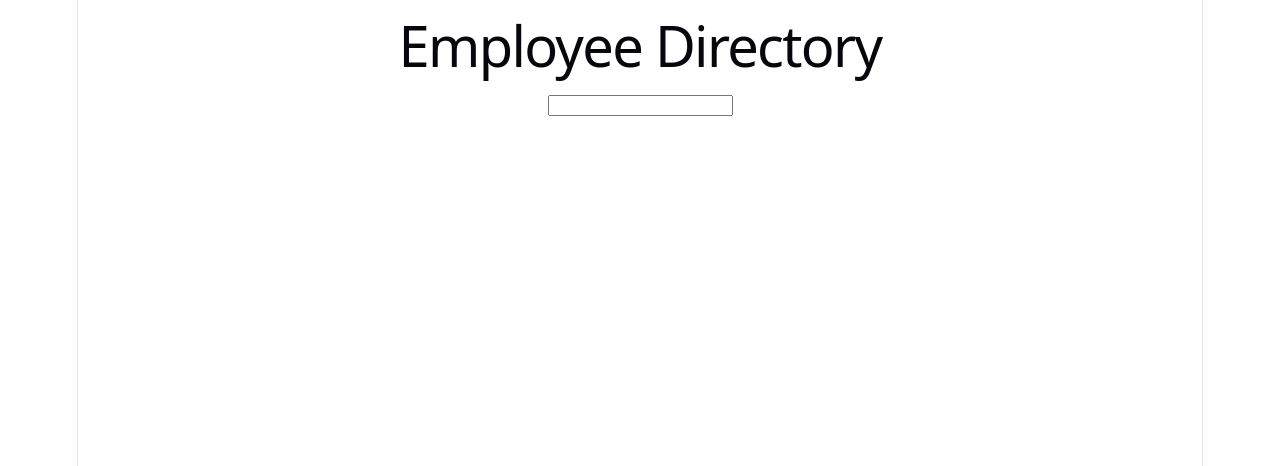
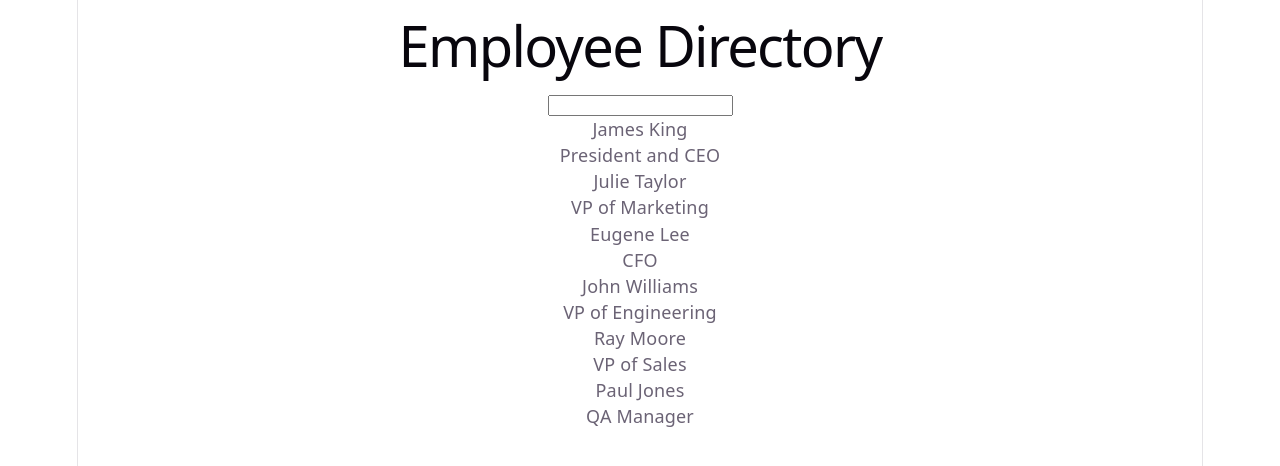
Before and after one commit to Mikal-E/320H.1.1-React-Page-Layout, a React (Vite) app: page / in a window 1280 px wide. Shown: the top 466 px of the page. Built offline with nearby package versions, Linux system fonts and the light colour scheme.

Commit message:
Created HomePage.jsx and updated App.jsxk to render it.

```diff
--- a/src/App.jsx
+++ b/src/App.jsx
@@ -1,5 +1,6 @@
 import './App.css'
 import Header from "./components/Header"
+import HomePage from './components/HomePage'
 import SearchBar from './components/SearchBar'
 
 function App() {
@@ -8,8 +9,7 @@ function App() {
 
     <div className="App">
 
-    <Header />
-    <SearchBar />
+    <HomePage />
 
     </div>
 
--- /dev/null
+++ b/src/components/HomePage.jsx
@@ -0,0 +1,21 @@
+import Header from "./Header";
+import SearchBar from "./SearchBar";
+import EmployeeList from "./EmployeeList";
+
+function HomePage() {
+
+    return (
+
+        <div className="HomePage">
+
+            <Header />
+            <SearchBar />
+            <EmployeeList />
+
+        </div>
+
+    )
+
+}
+
+export default HomePage
```
